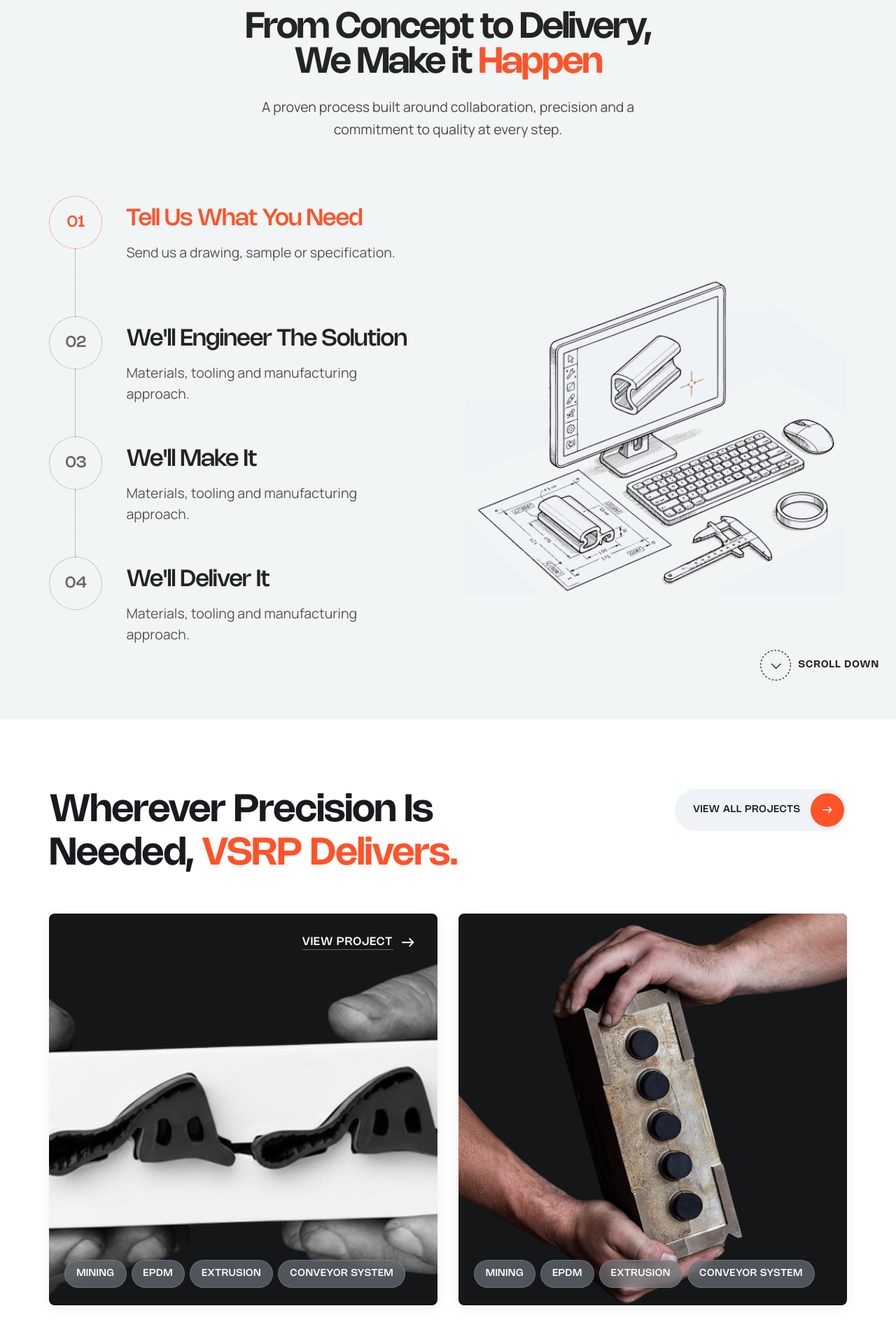
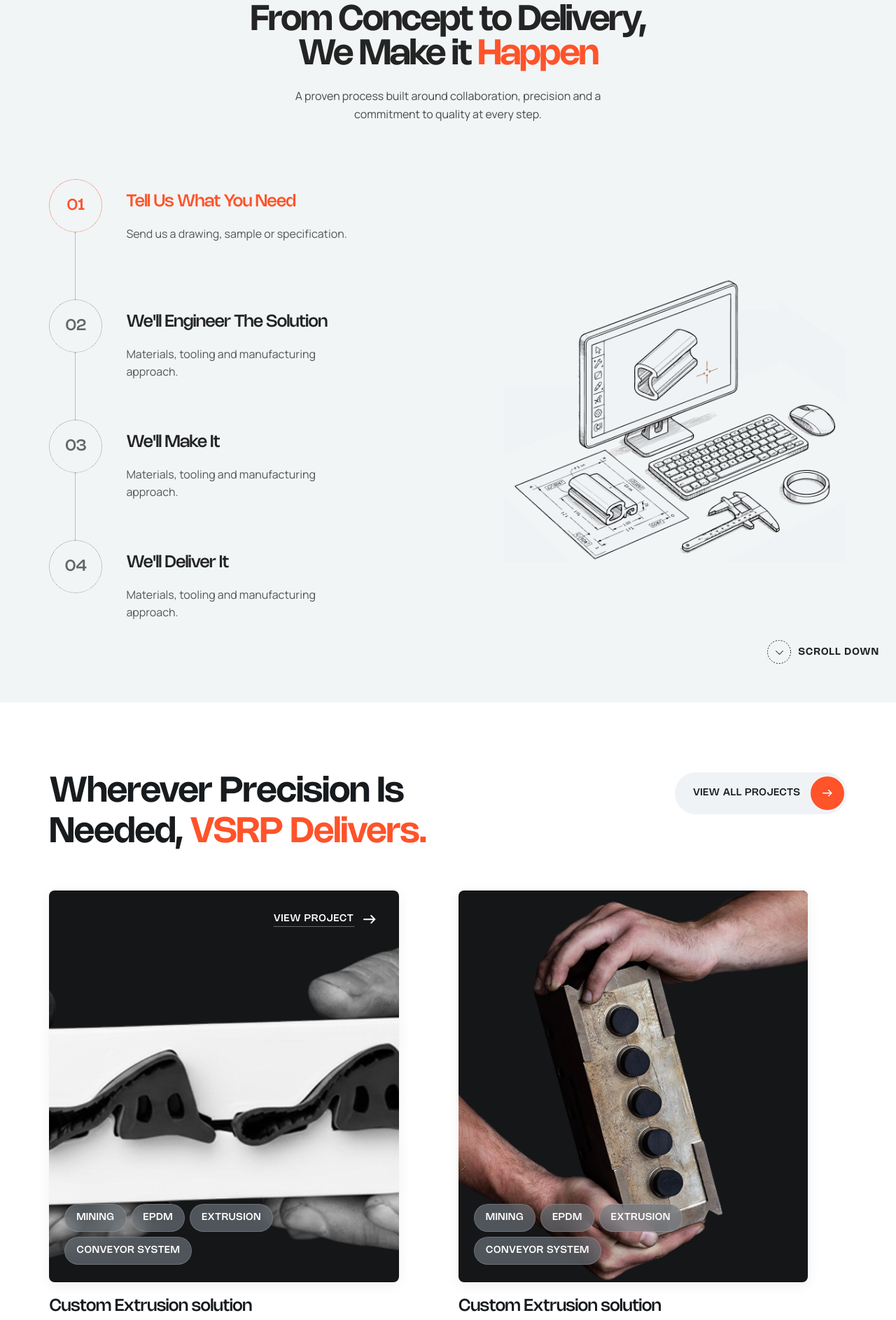
Before and after one commit to diyams222/VSRP-Homepage, a React (Vite) app: page / in a window 1280 px wide. Shown: the part 5560-7447 px from the top of the page at 70% size. Built offline with nearby package versions, Linux system fonts and the light colour scheme.

Commit message:
updated projectsection

```diff
--- a/src/components/IndustrySection.css
+++ b/src/components/IndustrySection.css
@@ -258,6 +258,7 @@
     font-family: 'Nohemi', 'Manrope', sans-serif;
     font-size: 14px;
     font-weight: 500;
+    line-height: 16.8px;
     letter-spacing: 0.8px;
     color: #ffffff;
     text-transform: uppercase;
--- a/src/components/ProcessSection.css
+++ b/src/components/ProcessSection.css
@@ -15,7 +15,7 @@
 .process-main h2 {
     font-family: 'Nohemi', 'Manrope', sans-serif;
     margin: 0;
-    font-size: clamp(42px, 4vw, 54px);
+    font-size: clamp(34px, 4.0vw, 50px);
     line-height: 0.98;
     letter-spacing: -2px;
     font-weight: 600;
@@ -30,7 +30,7 @@
     font-family: 'Manrope', sans-serif;
     margin-top: 22px;
     margin-bottom: 0;
-    font-size: 19.5px;
+    font-size: 16px;
     line-height: 1.6;
     color: #494848;
 }
@@ -97,7 +97,7 @@
 .step-content h3 {
     font-family: 'Nohemi', 'Manrope', sans-serif;
     margin: 0 0 14px;
-    font-size: 33px;
+    font-size: 24px;
     line-height: 38px;
     font-weight: 500;
     letter-spacing: -0.6px;
@@ -110,7 +110,7 @@
 .step-content p {
     font-family: 'Manrope', sans-serif;
     margin: 0;
-    font-size: 19.5px;
+    font-size: 16px;
     line-height: 1.55;
     color: #555;
 }
@@ -123,8 +123,8 @@
 }
 
 .process-image img {
-    width: 100%;
-    max-width: 820px;
+    width: 90%;
+    max-width: 720px;
     height: auto;
     display: block;
 }
@@ -139,8 +139,8 @@
 }
 
 .bottom-arrow-img {
-    width: 44px;
-    height: 44px;
+    width: 34px;
+    height: 34px;
     display: block;
 }
 
--- a/src/components/ProjectSection.css
+++ b/src/components/ProjectSection.css
@@ -24,7 +24,7 @@
     grid-column: 1;
     grid-row: 1;
     font-family: 'Nohemi', 'Manrope', sans-serif;
-    font-size: clamp(34px, 4.8vw, 54px);
+    font-size: clamp(34px, 4.0vw, 50px);
     font-weight: 600;
     line-height: 1.15;
     letter-spacing: -0.8px;
@@ -100,10 +100,10 @@
 
 .project-image-box {
     position: relative;
-    width: 100%;
+    width: 90%;
     min-height: 560px;
     max-height: 680px;
-    height: clamp(520px, 40vw, 680px);
+    height: clamp(490px, 40vw, 640px);
     background-color: #141618;
     border-radius: 8px;
     overflow: hidden;
@@ -153,7 +153,7 @@
 .view-project-text {
     grid-area: 1 / 1;
     font-family: 'Nohemi', 'Manrope', sans-serif;
-    font-size: 16px;
+    font-size: 14px;
     font-weight: 500;
     letter-spacing: 1px;
     text-transform: uppercase;
@@ -257,7 +257,7 @@
 
 .project-info p {
     font-family: 'Manrope', sans-serif;
-    font-size: 19.5px;
+    font-size: 16px;
     font-weight: 500;
     line-height: 1.7;
     color: #586069;
```
